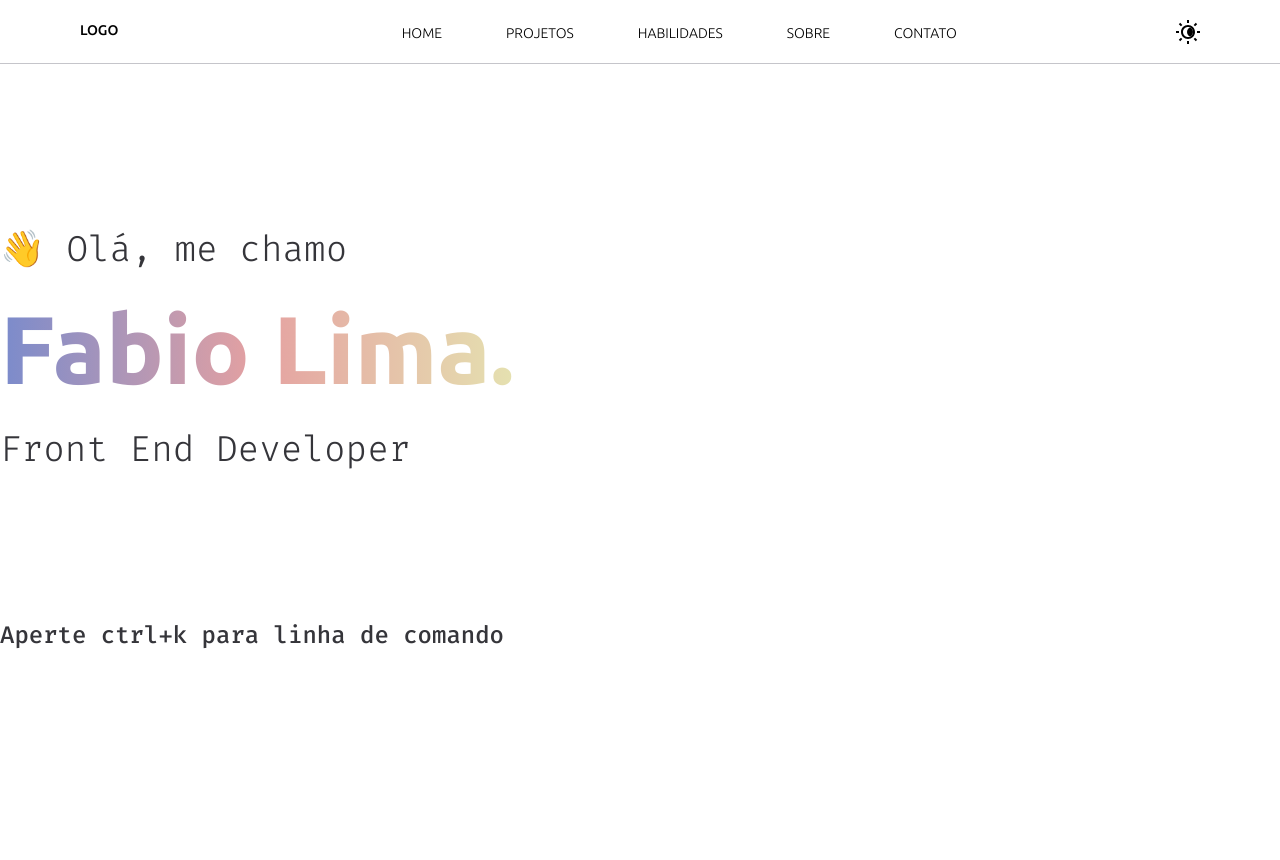
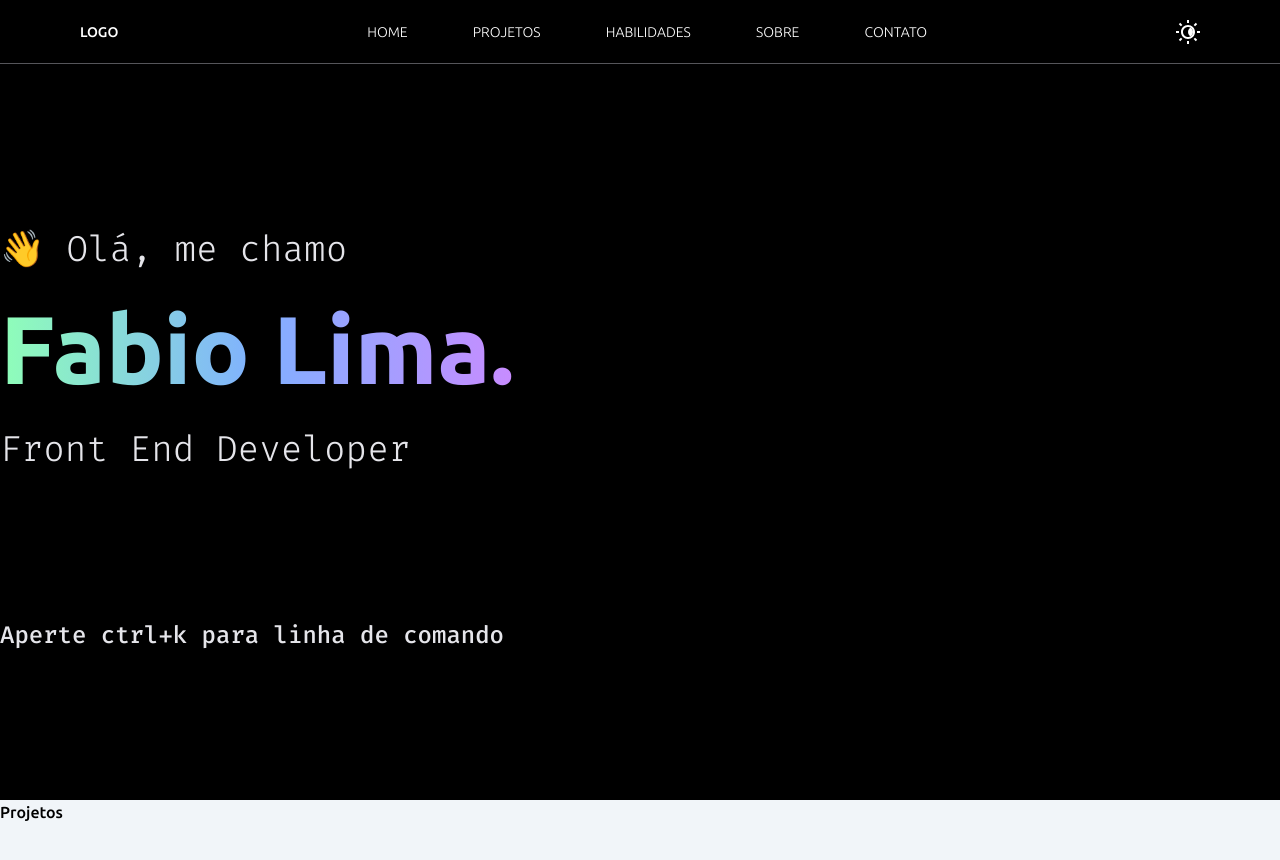
Before and after one commit to fabiolima-dev/fabiolima.dev, a Next.js app: page / in a window 1280 px wide. Shown: the top 860 px of the page. Before the commit the page ends 800 px from the top, so only its background shows below. Built offline with nearby package versions, Linux system fonts and the light colour scheme.

Commit message:
refactoring header

```diff
--- a/components/DarkModeIcon.js
+++ b/components/DarkModeIcon.js
@@ -1,8 +1,13 @@
-export default function DarkModeIcon() {
+export default function DarkModeIcon({ darkMode, setDarkMode }) {
+  function handleSetDarkMode() {
+    darkMode ? setDarkMode(false) : setDarkMode(true);
+  }
   return (
-    <div className="relative flex items-center">
+    <div onClick={handleSetDarkMode} className="relative flex items-center">
       <svg
-        className="rotate-180 fill-secondary duration-500 ease-in-out"
+        className={`${
+          darkMode ? "rotate-180" : ""
+        } fill-secondary duration-500 ease-in-out`}
         xmlns="http://www.w3.org/2000/svg"
         viewBox="0 0 24 24"
         width="24px"
@@ -11,7 +16,11 @@ export default function DarkModeIcon() {
         <path d="M 11 0 L 11 3 L 13 3 L 13 0 L 11 0 z M 4.2226562 2.8085938 L 2.8085938 4.2226562 L 4.9296875 6.34375 L 6.34375 4.9296875 L 4.2226562 2.8085938 z M 19.777344 2.8085938 L 17.65625 4.9296875 L 19.070312 6.34375 L 21.191406 4.2226562 L 19.777344 2.8085938 z M 12 5 C 8.1458514 5 5 8.1458514 5 12 C 5 15.854149 8.1458514 19 12 19 C 15.854149 19 19 15.854149 19 12 C 19 8.1458514 15.854149 5 12 5 z M 12 7 C 14.773268 7 17 9.2267316 17 12 C 17 14.773268 14.773268 17 12 17 C 9.2267316 17 7 14.773268 7 12 C 7 9.2267316 9.2267316 7 12 7 z M 0 11 L 0 13 L 3 13 L 3 11 L 0 11 z M 21 11 L 21 13 L 24 13 L 24 11 L 21 11 z M 4.9296875 17.65625 L 2.8085938 19.777344 L 4.2226562 21.191406 L 6.34375 19.070312 L 4.9296875 17.65625 z M 19.070312 17.65625 L 17.65625 19.070312 L 19.777344 21.191406 L 21.191406 19.777344 L 19.070312 17.65625 z M 11 21 L 11 24 L 13 24 L 13 21 L 11 21 z" />
       </svg>
       <div className="absolute left-[7px] flex h-[10px] w-[10px] items-center justify-center overflow-hidden rounded-full">
-        <div className="relative left-1 h-[10px] w-[10px] rounded-full bg-secondary"></div>
+        <div
+          className={`${
+            darkMode ? "left-[5px]" : "left-[10px]"
+          } relative h-[10px] w-[10px] rounded-full bg-secondary duration-500 ease-in-out`}
+        ></div>
       </div>
     </div>
   );
--- a/components/HamburgerIcon.js
+++ b/components/HamburgerIcon.js
@@ -2,31 +2,29 @@ export default function HamburgerIcon({ handleClick, opened }) {
   return (
     <div
       onClick={handleClick}
-      className={`${
-        opened ? "justify-center" : "justify-between"
-      } flex flex-col items-center md:hidden`}
+      className="flex h-4 flex-col items-center justify-between md:hidden"
     >
       <div
         className={`${
-          opened ? "w-0" : "bg-secondary"
-        } h-[2px] w-8 rounded duration-500 ease-in-out`}
+          opened ? "w-0" : "w-6"
+        } h-[2px] rounded bg-secondary duration-500 ease-in-out`}
       ></div>
-      <div className="h-[2px] w-8">
+      <div className="h-[2px] w-6">
         <div
           className={`${
             opened ? "rotate-45 bg-white" : "bg-secondary"
-          } absolute h-[2px] w-8 rounded duration-500 ease-in-out`}
+          } absolute h-[2px] w-6 rounded duration-500 ease-in-out`}
         ></div>
         <div
           className={`${
             opened ? "-rotate-45 bg-white" : "bg-secondary"
-          } absolute h-[2px] w-8 rounded duration-500 ease-in-out `}
+          } absolute h-[2px] w-6 rounded duration-500 ease-in-out `}
         ></div>
       </div>
       <div
         className={`${
-          opened ? "w-0" : "bg-secondary"
-        } h-[2px] w-8 rounded duration-500 ease-in-out`}
+          opened ? "w-0" : "w-6"
+        } h-[2px] rounded bg-secondary duration-500 ease-in-out`}
       ></div>
     </div>
   );
--- a/components/Header.js
+++ b/components/Header.js
@@ -3,36 +3,35 @@ import HamburgerIcon from "./HamburgerIcon";
 import DarkModeIcon from "./DarkModeIcon";
 import MobileNav from "./MobileNav";
 
-export default function Header({ handleSetDarkMode, darkMode }) {
+export default function Header({ darkMode, setDarkMode, sections }) {
   const [open, setOpen] = useState(false);
-
-  const sections = ["HOME", "PROJETOS", "HABILIDADES", "SOBRE", "CONTATO"];
 
   function handleSetOpen() {
     open ? setOpen(false) : setOpen(true);
   }
 
   return (
-    <>
-      <header className="fixed flex h-16 w-screen items-center justify-center border-b-[1px] border-tertiary bg-primary">
-        <div className="mx-10 flex w-full justify-between md:mx-20">
+    <header className="fixed flex h-16 w-screen items-center justify-between border-b-[1px] border-tertiary bg-primary px-10 md:px-20">
       <h1 className="-z-20 text-sm text-secondary">LOGO</h1>
       {/* Larger Screens navbar */}
-          <nav className="hidden md:block">
-            {sections.map((section) => {
+      <nav className="hidden md:mx-12 md:flex md:w-[576px] md:max-w-xl md:justify-between">
+        {sections.map((item) => {
           return (
-                <a href="#" className="ml-16 text-sm font-light text-secondary">
-                  {section}
+            <a
+              href={sections.link}
+              className="mx-2 text-sm font-light text-secondary"
+            >
+              {item.section}
             </a>
           );
         })}
       </nav>
       {/* Mobile Hamburger navbar */}
+      <div className="flex w-24 items-center justify-between md:w-auto">
+        <DarkModeIcon darkMode={darkMode} setDarkMode={setDarkMode} />
         <HamburgerIcon handleClick={handleSetOpen} opened={open} />
-          <DarkModeIcon />
+      </div>
       {open ? <MobileNav sections={sections} /> : <></>}
-        </div>
     </header>
-    </>
   );
 }
--- a/components/Home.js
+++ b/components/Home.js
@@ -9,7 +9,7 @@ export default function Home({ darkMode }) {
           </h3>
           <h1
             className={
-              "gradient-sunset w-fit bg-gradient-to-r bg-clip-text text-center text-8xl font-bold text-transparent"
+              "gradient-oceanic w-fit bg-gradient-to-r bg-clip-text text-center text-8xl font-bold text-transparent"
             }
           >
             Fabio Lima.
--- a/components/MobileNav.js
+++ b/components/MobileNav.js
@@ -1,13 +1,15 @@
 export default function MobileNav({ sections }) {
   return (
-    <div className="fixed -z-10 -mx-10 mt-[-27px] flex h-screen w-screen flex-col items-center justify-center bg-gray-3 md:-mx-20">
-      <nav className="flex h-4/5 flex-col items-center justify-evenly text-center">
-        {sections.map((section) => {
+    <div className="fixed left-0 top-0 -z-10 flex h-screen min-h-[400px] w-screen items-center bg-gray-3 md:hidden">
+      <nav className="flex h-4/5 flex-col justify-evenly">
+        {sections.map((item) => {
           return (
-            <div className="flex h-20 w-screen items-center justify-between px-10">
-              <div className="bg-gradient h-10  w-2 rounded-md hover:left-0 hover:-mx-20 hover:h-20 hover:w-screen hover:rounded-none"></div>
-              <a href="#" className={"z-10 text-lg text-white"}>
-                {section}
+            <div className="flex w-screen items-center justify-between px-10">
+              <div
+                className={`h-12 w-2  rounded-md bg-gradient-to-tr ${item.color}`}
+              ></div>
+              <a href={item.link} className={"text-lg text-white"}>
+                {item.section}
               </a>
             </div>
           );
--- a/pages/index.js
+++ b/pages/index.js
@@ -1,29 +1,37 @@
-import React, { useState, useEffect } from "react";
+import React, { useState } from "react";
 import Head from "next/head";
 import Header from "../components/Header";
+import Home from "../components/Home";
 import CommandLine from "../components/CommandLine";
-import Home from "../components/Home";
 import Projects from "../components/Projects";
 
 export default function Index() {
-  const [darkMode, setDarkMode] = useState(false);
+  const [darkMode, setDarkMode] = useState(true);
 
-  function handleSetDarkMode() {
-    darkMode ? setDarkMode(false) : setDarkMode(true);
-  }
+  const sections = [
+    { section: "HOME", color: "gradient-oceanic", link: "#" },
+    { section: "PROJETOS", color: "gradient-hyper", link: "#" },
+    { section: "HABILIDADES", color: "gradient-sunset", link: "#" },
+    { section: "SOBRE", color: "gradient-mojave", link: "#" },
+    { section: "CONTATO", color: "gradient-candy", link: "#" },
+  ];
 
   return (
-    <div className="light-theme bg-primary">
+    <div className={`${darkMode ? "dark-theme" : "light-theme"} bg-primary`}>
       <Head>
         <title>Fabio Lima</title>
         <meta name="description" content="Generated by create next app" />
         <link rel="icon" href="/favicon.ico" />
       </Head>
-      {/* <CommandLine /> */}
-      <Header handleSetDarkMode={handleSetDarkMode} darkMode={darkMode} />
+      <Header
+        darkMode={darkMode}
+        setDarkMode={setDarkMode}
+        sections={sections}
+      />
       <main className="m-auto h-full w-full max-w-screen-xl bg-primary">
-        <Home darkMode={darkMode} />
-        {/* <Projects /> */}
+        <Home />
+        <CommandLine />
+        <Projects />
       </main>
     </div>
   );
--- a/styles/globals.css
+++ b/styles/globals.css
@@ -42,8 +42,8 @@
     --gradient-hyper-three: rgb(255, 236, 26);
 
     --gradient-oceanic-one: rgb(100, 178, 128);
-    --gradient-oceanic-two: rgb(43, 94, 178);
-    --gradient-oceanic-three: rgb(112, 39, 178);
+    --gradient-oceanic-two: rgb(110, 146, 204);
+    --gradient-oceanic-three: rgb(138, 65, 204);
 
     --gradient-candy-one: rgb(204, 138, 174);
     --gradient-candy-two: rgb(173, 145, 204);
```
Lines whose indentation alone changed are shown as unchanged.
